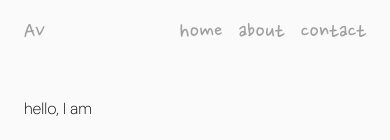
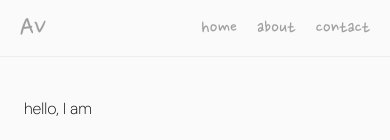
Before and after one commit to aj4iiiii/myportfolio, a Next.js app: page / in a window 390 px wide. Shown: the top 140 px of the page. Built offline with nearby package versions, Linux system fonts and the light colour scheme.

Commit message:
Rewrite header with clean responsive mobile nav

```diff
--- a/src/components/layout/Header.tsx
+++ b/src/components/layout/Header.tsx
@@ -3,14 +3,36 @@ import React from 'react';
 
 const Header = () => {
   return (
-    <div className='w-full font-display bg-[url("/paper.png")] z-50 bg-repeat fixed text-2xl sm:text-3xl lg:text-4xl text-[#9F9F9F] items-center h-16 lg:h-20 bg-transparent flex justify-between px-6 sm:px-12 lg:px-20'>
-      <div>AV</div>
-      <div className='flex gap-4 sm:gap-10'>
-        <Link href='/'>home</Link>
-        <Link href='/about'>about</Link>
-        <Link href='/contact'>contact</Link>
+    <header className='w-full fixed top-0 left-0 z-50 bg-[url("/paper.png")] bg-repeat border-b border-black/5'>
+      <div className='max-w-[80rem] mx-auto flex items-center justify-between px-5 sm:px-10 lg:px-20 h-14 sm:h-16 lg:h-20'>
+        {/* Logo */}
+        <Link href='/' className='font-display text-3xl sm:text-4xl text-[#9F9F9F] leading-none'>
+          AV
+        </Link>
+
+        {/* Nav Links */}
+        <nav className='flex items-center gap-5 sm:gap-8 lg:gap-10'>
+          <Link
+            href='/'
+            className='font-display text-xl sm:text-2xl lg:text-4xl text-[#9F9F9F] hover:text-[#3e3d41] transition-colors duration-200'
+          >
+            home
+          </Link>
+          <Link
+            href='/about'
+            className='font-display text-xl sm:text-2xl lg:text-4xl text-[#9F9F9F] hover:text-[#3e3d41] transition-colors duration-200'
+          >
+            about
+          </Link>
+          <Link
+            href='/contact'
+            className='font-display text-xl sm:text-2xl lg:text-4xl text-[#9F9F9F] hover:text-[#3e3d41] transition-colors duration-200'
+          >
+            contact
+          </Link>
+        </nav>
       </div>
-    </div>
+    </header>
   );
 };
 
```
